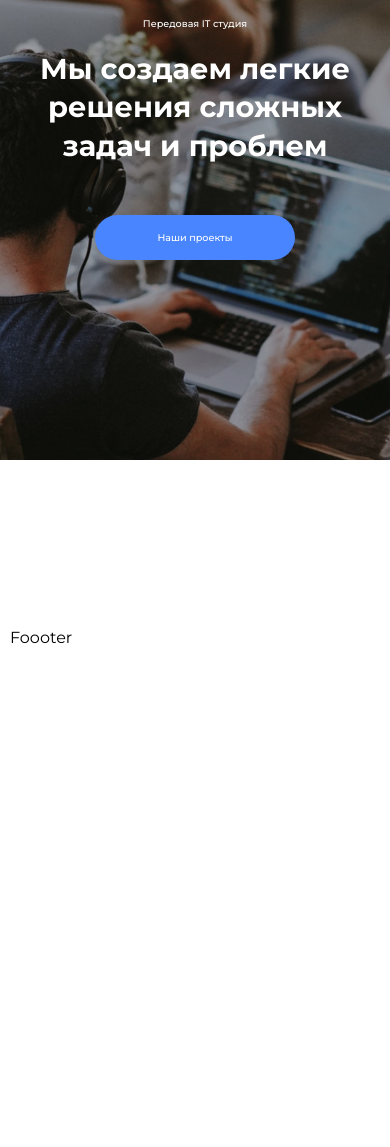
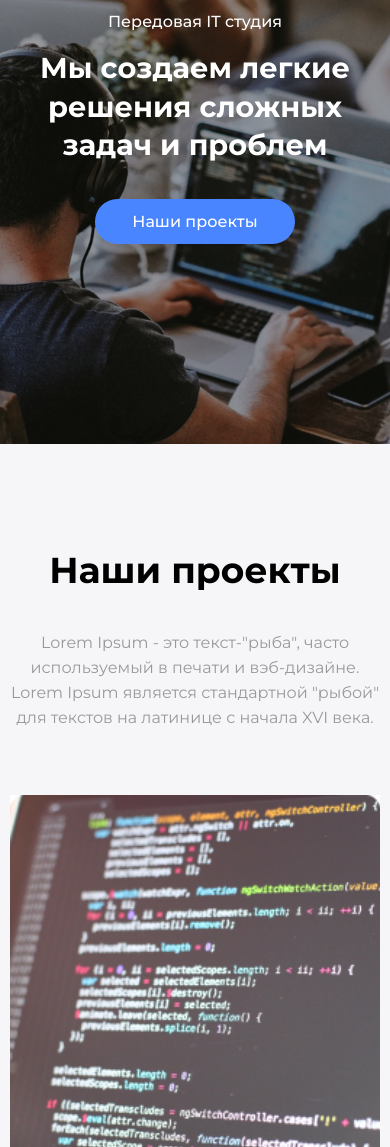
Before and after one commit to Andrey048/It-studio, a website: page source/index.html in a window 390 px wide. Shown: the part 197-1344 px from the top of the page. Before the commit the page ends 844 px from the top, so only its background shows below. Drawn offline with Linux system fonts and the light colour scheme.

Commit message:
Сверстал блок our-projects

```diff
--- a/source/css/style.css
+++ b/source/css/style.css
@@ -1,6 +1,7 @@
 * {
   margin: 0;
   padding: 0;
+  box-sizing: border-box;
 }
 
 html,
@@ -37,7 +38,7 @@ body {
 
 /* ******Секция promo****** */
 .promo {
-  padding: 319px 0 335px;
+  padding: 308px 0 335px;
   background-image: url("../img/promo/bg.jpg");
   background-repeat: no-repeat;
   background-size: cover;
@@ -57,7 +58,7 @@ body {
 }
 
 .promo__subtitle {
-  margin-bottom: 20px;
+  margin-bottom: 17px;
   font-weight: 500;
   font-size: 16px;
   line-height: 20px;
@@ -66,12 +67,64 @@ body {
 }
 
 .promo_title {
-  margin-bottom: 50px;
+  margin-bottom: 35px;
   font-weight: 800;
   font-size: 48px;
   line-height: 64px;
   text-align: center;
   color: #ffffff;
+}
+
+/* ******Секция our-projects****** */
+.our-projects {
+  padding: 100px 0 130px;
+  background-color: var(--light-gray);
+}
+
+.our-projects__inner {
+  display: flex;
+  flex-direction: column;
+  align-items: center;
+}
+
+.our-projects__inner > *:last-child {
+  margin-bottom: 0;
+}
+
+.our-projects__title {
+  margin-bottom: 33px;
+  font-weight: 700;
+  font-size: 36px;
+  line-height: 53px;
+  text-align: center;
+  color: #000000;
+}
+
+.our-projects__text {
+  margin-bottom: 65px;
+  max-width: 750px;
+  font-weight: 400;
+  font-size: 16px;
+  line-height: 25px;
+  text-align: center;
+  color: #999999;
+}
+
+.our-projects__items {
+  display: flex;
+  flex-wrap: wrap;
+  margin: 0 -15px 48px;
+}
+
+.our-projects__item {
+  flex: 0 0 25%;
+  padding: 0 15px;
+  list-style: none;
+}
+
+.our-projects__item img {
+  display: block;
+  width: 100%;
 }
 
 /* ******Переиспользуемые элементы****** */
@@ -99,12 +152,7 @@ body {
 @media (max-width: 650px) {
   /* ******Секция promo****** */
   .promo {
-    padding: 239px 0 250px;
-  }
-
-  .promo__subtitle {
-    font-size: calc(16px * 0.75);
-    line-height: calc(20px * 0.75);
+    padding: 230px 0 250px;
   }
 
   .promo_title {
@@ -112,22 +160,21 @@ body {
     line-height: calc(64px * 0.75);
   }
 
-  /* ******Переиспользуемые элементы****** */
-  .big-link {
-    font-size: calc(16px * 0.75);
-    line-height: calc(20px * 0.75);
+  /* ******Секция our-projects****** */
+  .our-projects__items {
+    margin-bottom: calc(50px - 30px);
+  }
+
+  .our-projects__item {
+    flex: 0 0 50%;
+    margin-bottom: 30px;
   }
 }
 
 @media (max-width: 480px) {
   /* ******Секция promo****** */
   .promo {
-    padding: 190px 0 200px;
-  }
-
-  .promo__subtitle {
-    font-size: calc(16px * 0.6);
-    line-height: calc(20px * 0.6);
+    padding: 180px 0 200px;
   }
 
   .promo_title {
@@ -135,9 +182,8 @@ body {
     line-height: calc(64px * 0.6);
   }
 
-  /* ******Переиспользуемые элементы****** */
-  .big-link {
-    font-size: calc(16px * 0.6);
-    line-height: calc(20px * 0.6);
+  /* ******Секция our-projects****** */
+  .our-projects__item {
+    flex: 0 0 100%;
   }
 }
--- a/source/index.html
+++ b/source/index.html
@@ -26,6 +26,41 @@
         </div>
       </div>
     </section>
+    <section class="our-projects">
+      <div class="_container">
+        <div class="our-projects__inner">
+          <h2 class="our-projects__title">Наши проекты</h2>
+          <p class="our-projects__text">Lorem Ipsum - это текст-"рыба", часто используемый в печати и вэб-дизайне. Lorem Ipsum является стандартной "рыбой" для текстов на латинице с начала XVI века. </p>
+          <ul class="our-projects__items">
+            <li class="our-projects__item">
+              <img
+                src="./img/our-projects/project-img.jpg"
+                alt="Изображение проекта"
+              >
+            </li>
+            <li class="our-projects__item">
+              <img
+                src="./img/our-projects/project-img.jpg"
+                alt="Изображение проекта"
+              >
+            </li>
+            <li class="our-projects__item">
+              <img
+                src="./img/our-projects/project-img.jpg"
+                alt="Изображение проекта"
+              >
+            </li>
+            <li class="our-projects__item">
+              <img
+                src="./img/our-projects/project-img.jpg"
+                alt="Изображение проекта"
+              >
+            </li>
+          </ul>
+          <a class="our-projects__link big-link" href="#">Все проекты</a>
+        </div>
+      </div>
+    </section>
   </main>
   <footer class="footer">
     <div class="_container">Foooter</div>
```
Also changed, not shown: source/img/our-projects/project-img.jpg (added).
